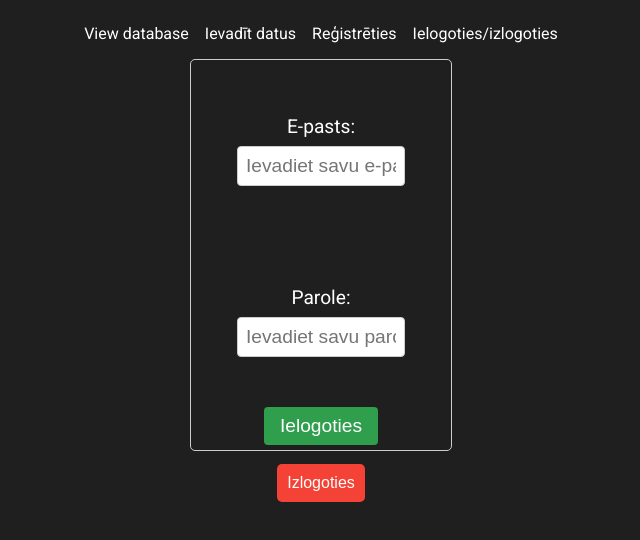
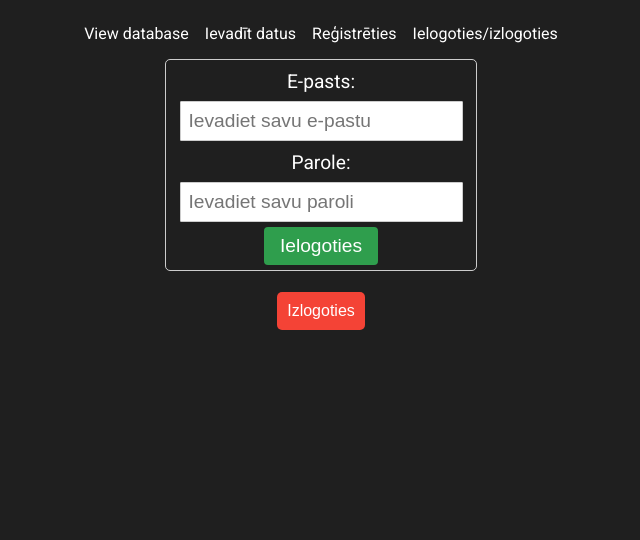
Before and after one commit to kristapsgreen/VMS_2, a React (Create React App) app: page / in a window 1280 px wide. Shown: the top 540 px of the page, without its empty margins (319-959 px from the left). Built offline with nearby package versions, Linux system fonts and the light colour scheme.

Commit message:
trying citus izmērus

```diff
--- a/src/index.css
+++ b/src/index.css
@@ -164,7 +164,7 @@ body {
     display: flex;
     justify-content: center;
     align-items: center;
-    height: 8vh;
+    height: 10vh;
   }
 
   .signout-button {
@@ -194,7 +194,7 @@ body {
     /* display: flex;
     flex-direction: column; */
     align-items: center;
-    margin: 50px;
+    margin: 5px;
   }
 
   .login-label {
@@ -207,7 +207,7 @@ body {
     padding: 0.5rem;
     font-size: 1.2rem;
     border: 1px solid #ccc;
-    border-radius: 4px;
+    border-radius: 1px;
     width: 100%;
   }
 
@@ -246,5 +246,5 @@ body {
   border: 1px solid #ccc;
   padding: 5px;
   border-radius: 5px;
-  width: 250px;
+  width: 300px;
 }
```
